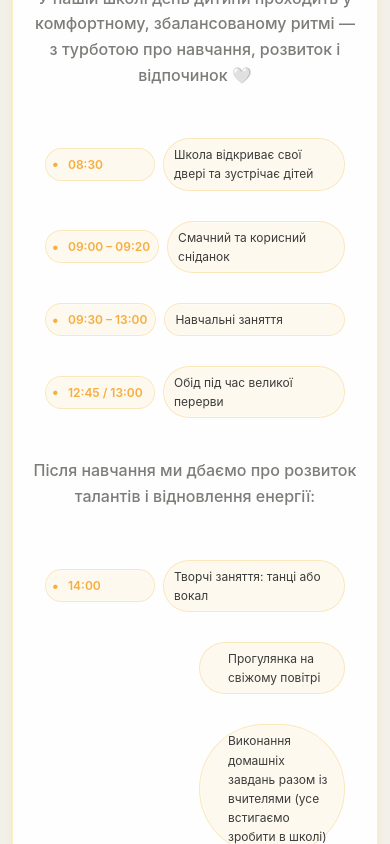
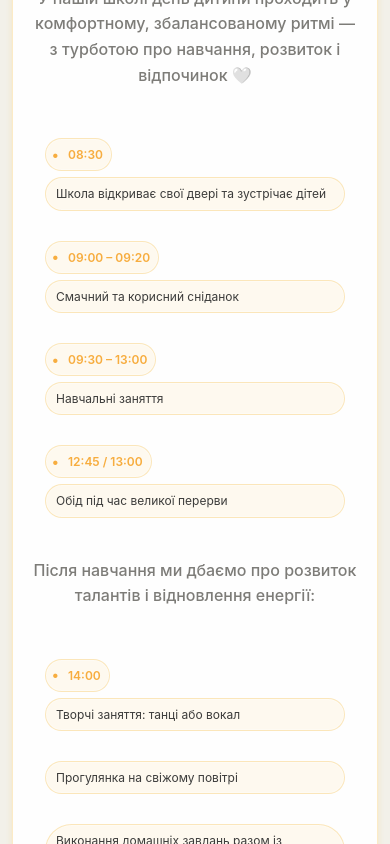
Before and after one commit to bebeedn/bebee, a Next.js app: page /school in a window 390 px wide. Shown: the part 3740-4584 px from the top of the page. Built offline with nearby package versions, Linux system fonts and the light colour scheme.

Commit message:
Розширення всіх карток розкладу на мобільному (<480px): вертикальний layout

```diff
--- a/app/school/page.module.css
+++ b/app/school/page.module.css
@@ -1103,6 +1103,12 @@
     flex: 1;
   }
 
+  .scheduleItemNoBullet .scheduleActivity {
+    margin-left: 0;
+    padding-left: 10px;
+    width: 100%;
+  }
+
   .noticeCard {
     right: 16px;
     bottom: 16px;
@@ -1126,6 +1132,28 @@
 }
 
 @media (max-width: 480px) {
+  .scheduleItem {
+    flex-direction: column;
+    align-items: stretch;
+    gap: 6px;
+  }
+
+  .scheduleTime {
+    min-width: unset;
+    width: fit-content;
+    align-self: flex-start;
+  }
+
+  .scheduleActivity {
+    width: 100%;
+    flex: none;
+  }
+
+  .scheduleItemNoBullet .scheduleActivity {
+    margin-left: 0;
+    padding-left: 10px;
+  }
+
   .noticeCard {
     left: 50%;
     right: auto;
```
